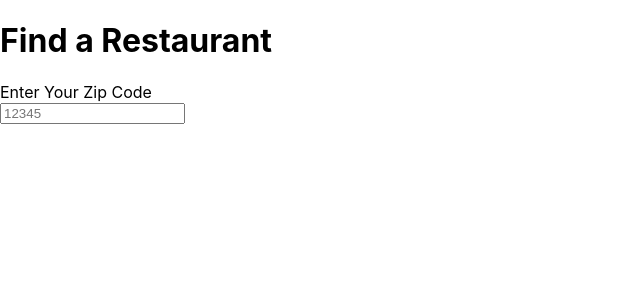
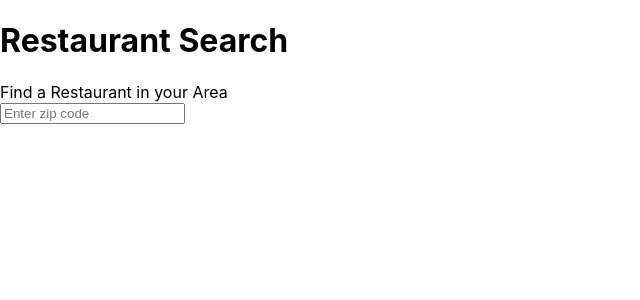
Before and after one commit to kammanz/us-restaurant-app, a React (Create React App) app: page / in a window 1280 px wide. Shown: the top 300 px of the page, without its empty margins (0-640 px from the left). Built offline with nearby package versions, Linux system fonts and the light colour scheme.

Commit message:
Removed number spinner in form

```diff
--- a/src/components/App.js
+++ b/src/components/App.js
@@ -4,7 +4,7 @@ import List from './list';
 const App = () => {
   return (
     <div className="App">
-      <h1>Find a Restaurant</h1>
+      <h1>Restaurant Search</h1>
       <div>
         <SearchBar />
         <br />
--- /dev/null
+++ b/src/components/searchBar.css
@@ -0,0 +1,5 @@
+input::-webkit-outer-spin-button,
+input::-webkit-inner-spin-button {
+  -webkit-appearance: none;
+  margin: 0;
+}
--- a/src/components/searchBar.js
+++ b/src/components/searchBar.js
@@ -1,6 +1,8 @@
 import React, { useState } from 'react';
 import { connect } from 'react-redux';
 import { fetchRestaurants } from '../actions/index';
+
+import './searchBar.css';
 
 const SearchBar = (props) => {
   const [zipCode, setZipCode] = useState('');
@@ -33,16 +35,17 @@ const SearchBar = (props) => {
   return (
     <div>
       <form onSubmit={(e) => handleSubmit(e)}>
-        <label>Enter Your Zip Code</label>
+        <label>Find a Restaurant in your Area</label>
         <br />
         <input
+          // style={{ WebkitAppearance: 'none', margin: 0 }}
           type="number"
-          placeholder="12345"
+          placeholder="Enter zip code"
           value={zipCode}
           onChange={(e) => handleChange(e.target.value)}
         />
       </form>
-      {isError === true && <div>must be 5 numbers</div>}
+      {isError === true && <div>Please enter valid zip code</div>}
     </div>
   );
 };
```
